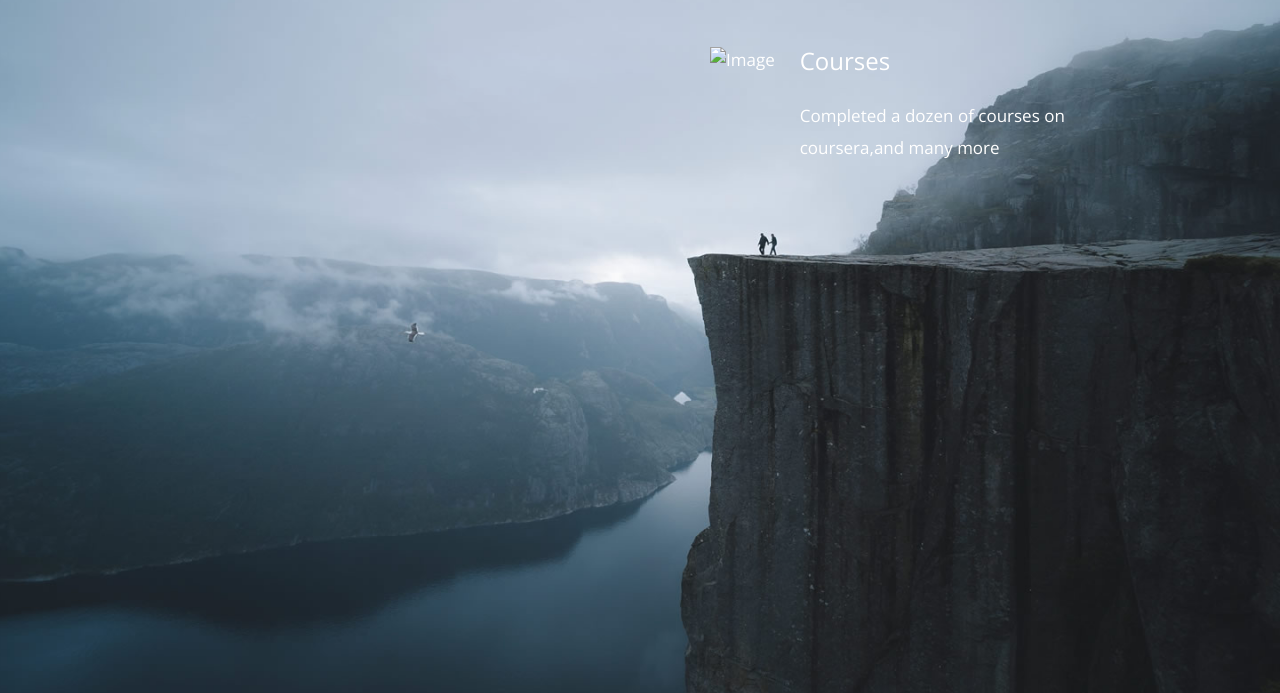
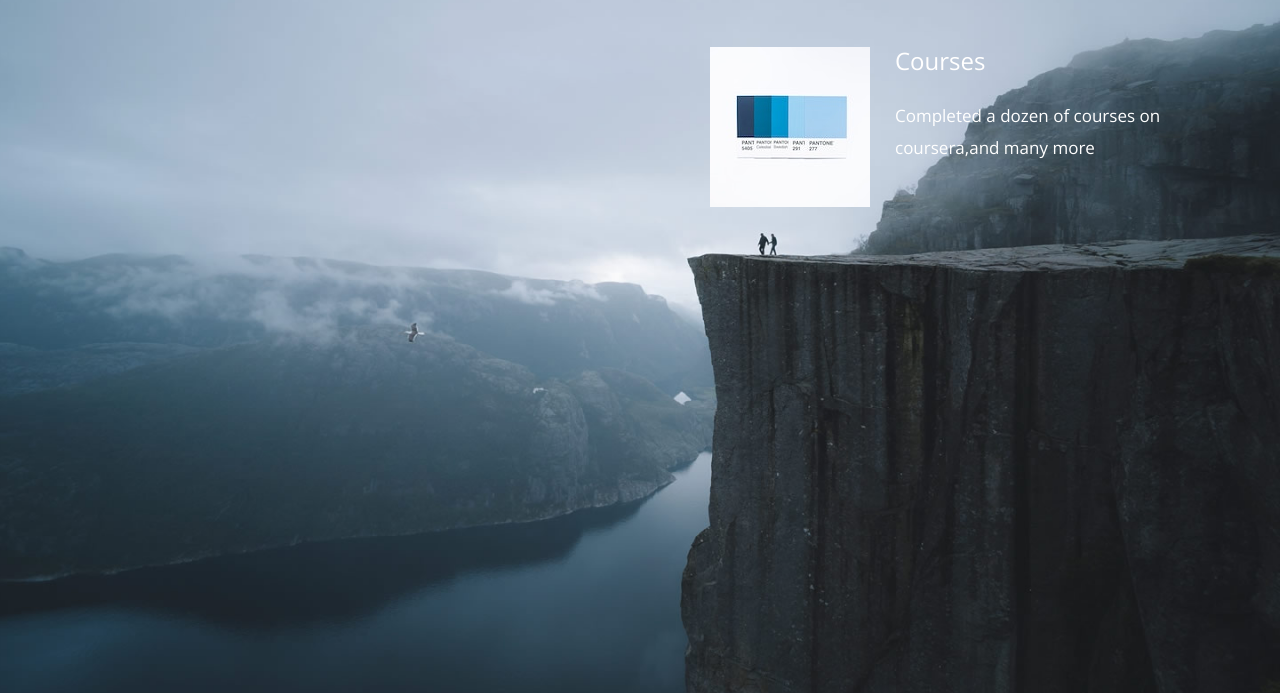
Before and after one commit to krthk7/profile.github.io, a plain HTML site: page services.html in a window 1280 px wide. Shown: the part 104-797 px from the top of the page. Drawn offline with nearby package versions, Linux system fonts and the light colour scheme; files whose address does not match are found by name.

Commit message:
Update services.html

```diff
--- a/services.html
+++ b/services.html
@@ -64,7 +64,7 @@ https://templatemo.com/tm-550-diagoona
                 <main class="tm-col-right">
                     <section class="tm-content">
                         <div class="media my-3 mb-5 tm-service-media tm-service-media-img-l">
-                            <img src="img/services-1.jpg" alt="Image" class="tm-service-img">
+                            <img src="services-1.jpg" alt="Image" class="tm-service-img">
                             <div class="media-body tm-service-text">
                                 <h2 class="mb-4 tm-content-title">Courses</h2>
                                 <p>Completed a dozen of courses on coursera,and many more</p>
```
